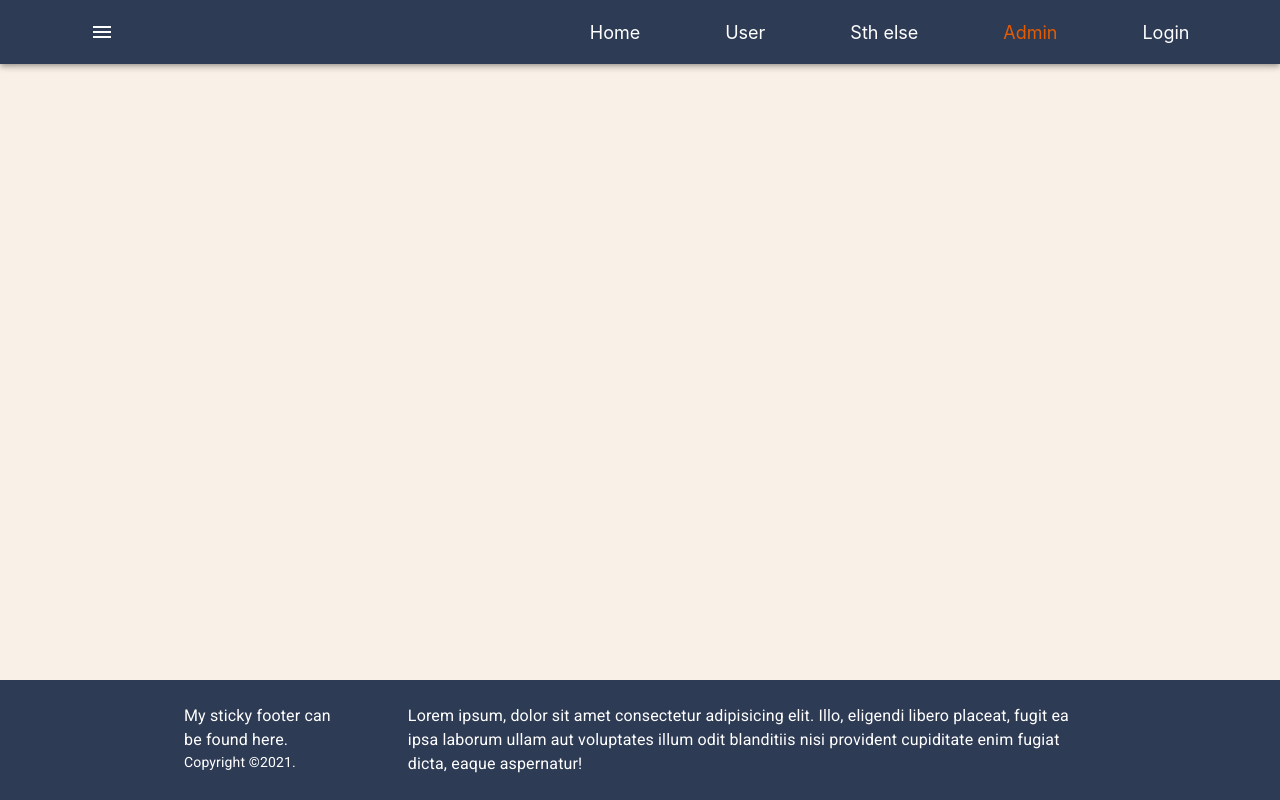
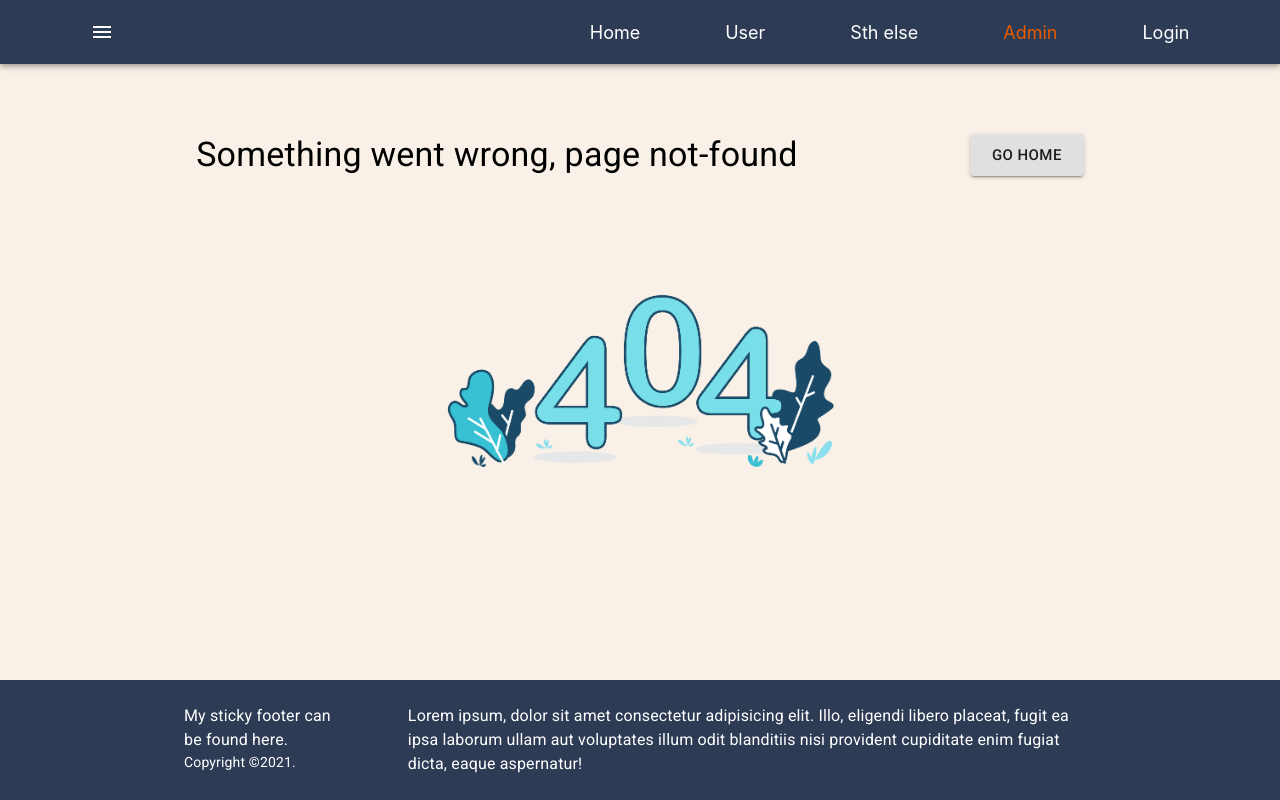
Before and after one commit to zhura0well/training-project-frontend, a React (Create React App) app: page /admin/all-users in a window 1280 px wide. Built offline with nearby package versions, Linux system fonts and the light colour scheme.

Commit message:
not sure, cause I changed path into EXACT path to work

```diff
--- a/src/App.js
+++ b/src/App.js
@@ -1,5 +1,5 @@
 import React from 'react'
-import { BrowserRouter, Switch } from 'react-router-dom'
+import { BrowserRouter } from 'react-router-dom'
 import { Provider } from 'react-redux'
 import Router from './router'
 import store from './redux/store'
@@ -16,9 +16,7 @@ function App() {
         <div className='app-wrapper'>
           <Header isAuthorized={isAuthorized} />
           <div className='app-content'>
-            <Switch>
-              <Router />
-            </Switch>
+            <Router />
           </div>
           <Footer />
         </div>
--- a/src/router/index.js
+++ b/src/router/index.js
@@ -1,5 +1,5 @@
 import React from 'react'
-import { Route, Redirect } from 'react-router-dom'
+import { Route, Redirect, Switch } from 'react-router-dom'
 import { ROLE } from '../clientConfig'
 
 /*can't import from config.js
@@ -10,8 +10,8 @@ import AllUsers from '../views/all-users'
 import Home from '../views/home'
 import Login from '../views/login'
 import Moder from '../views/moder'
+import NotFoundPage from '../views/not-found-page'
 import UserInfo from '../views/user-info'
-
 function Router() {
 
   const userRouts = [
@@ -31,7 +31,7 @@ function Router() {
   const roles = localStorage.getItem('roles') || ''
 
   return (
-    <>
+    <Switch>
       <Route path='/login'>
         <Login isRegistered={true} />
       </Route>
@@ -47,7 +47,7 @@ function Router() {
       {
         roles.includes(ROLE.USER) &&
         userRouts.map((route, index) => (
-          <Route path={route.path} key={index}>
+          <Route exact path={route.path} key={index}>
             {route.component}
           </Route>
         ))}
@@ -55,7 +55,7 @@ function Router() {
       {
         roles.includes(ROLE.MODER) &&
         moderRouts.map((route, index) => (
-          <Route path={route.path} key={index}>
+          <Route exact path={route.path} key={index}>
             {route.component}
           </Route>
         ))}
@@ -63,12 +63,16 @@ function Router() {
       {
         roles.includes(ROLE.ADMIN) &&
         adminRouts.map((route, index) => (
-          <Route path={route.path} key={index}>
+          <Route exact path={route.path} key={index}>
             {route.component}
           </Route>
         ))}
 
-    </>
+      <Route>
+        <NotFoundPage />
+      </Route>
+
+    </Switch>
   )
 }
 
--- /dev/null
+++ b/src/views/not-found-page/index.jsx
@@ -0,0 +1,29 @@
+import React from 'react'
+import { Container, Typography, Box, Button } from '@material-ui/core'
+import notFoundPage from '../../assets/page-not-found.png'
+
+const NotFoundPage = () => {
+
+  return (
+    <Container>
+
+      <Box display='flex' justifyContent='space-evenly' alignItems='center'>
+        <Typography align='center' component='h2' variant='h4'>
+          Something went wrong, page not-found
+        </Typography>
+        <Button variant='contained' size='large' href='/'>
+          Go Home
+        </Button>
+      </Box>
+
+      <Box display='flex' justifyContent='center'>
+        <img src={notFoundPage} height='400' alt='not-founded page' />
+      </Box>
+
+
+    </Container>
+  )
+
+}
+
+export default NotFoundPage
```
Also changed, not shown: src/assets/page-not-found.png (added).
